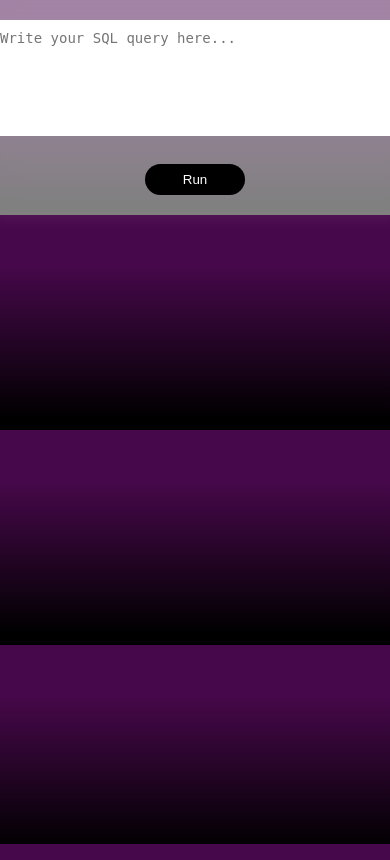
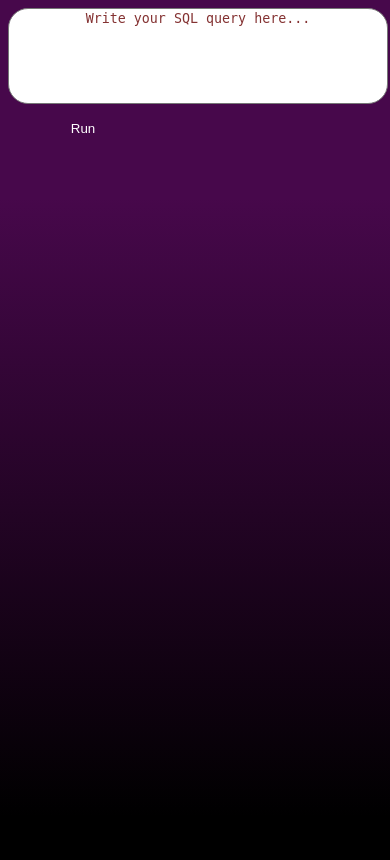
Before and after one commit to Allegsu/PHP_SQL, a PHP site: page / in a window 390 px wide; the page is wider, and only the part inside the window is pictured. Run offline with PHP 8.4, Linux system fonts and the light colour scheme.

Commit message:
body, html responsive fixes, background and styles applied, forms animations and formal with wrapping

```diff
--- a/css/index.css
+++ b/css/index.css
@@ -1,70 +1,82 @@
-html, body{
+html {
+    height: auto;
     margin: 0;
     padding: 0;
-    height: auto;
 }
 body{
-    display: flex;
+    height: 100vh;
+    background-image: linear-gradient(to bottom , #47084b 23%, #000 95%);
+}
+.main{
     justify-content: center;
     align-items: center;
-    background-image: linear-gradient(to bottom , #47084b 23%, #000 95%);
+    display: flex;
 }
-.wrapper{
-    display: flex;
-    flex-direction: column;
-    align-items: center;
-    gap: 20px;
+.background-container{
+    position: fixed;
+    top: 0;
+    left: 0;
+    width: 100vw;
+    height: 100vh;
+    z-index: -1;
+    background-image: url('/images/desktop-bg.jpg');
+    background-size: cover;
+    background-repeat: no-repeat;
+    background-position: center;
+    filter:
+    blur(0.5px)
+    contrast(1.1);
 }
-form{
-    background-color: rgba(255, 255, 255, 0.5);
-    padding: 20px;
+.background-container::before{
+    content: "";
+    position: absolute;
+    top: 0;
+    left: 0;
+    width: 100%;
+    height: 100%;
+    background-color: rgba(0, 0, 0, 0.7);
+    z-index: -1;
+}
+.sql-container{
+    background-color: rgba(0, 0, 0, 0.6);
+    backdrop-filter: blur(3px);
+    color:white;
+    padding: 50px;
     border-radius: 20px;
-    backdrop-filter: blur(10px);
-    box-shadow: 0 0 20px rgba(255, 255, 255, 0.1);
-    display: flex;
-    flex-direction: column;
-    align-items: center;
-    max-width: 600px;
-    width: 100%;
+    box-shadow: 0 0 10px  rgba(0, 0, 0, 0.6);
+    width: 300px;
+    text-align: center;
+    z-index: 1;
 }
-
 textarea{
     width: 100%;
+    border-radius: 20px;
+    line-height: normal;
+    text-align: left;
+    resize: none;
+}
+form button {
+    display: flex;
+    align-items: center;
+    justify-content: center;
+    gap: 10px;
+    margin-top: 12px;
+    margin-bottom: 40px;
+    width: 150px;
     border: none;
-    border-radius: 10px;
-    padding: 10px;
-    resize: none;
-    font-family: monospace;
-    font-size: 14px;
+    background-color: transparent;
+    color: white;
 }
-
-form button{
-    margin-top: 10px;
-    width: 100px;
-    border-radius: 20px;
-    background-color: #000;
-    color: white;
-    border: none;
-    padding: 8px 12px;
-    cursor: pointer;
+form button svg {
+    transform: rotate(0deg);
+    transform-origin: center;
+    transition: transform 0.4s ease;
+    width: 40px;
 }
-pre, p {
-    color: white;
-    background-color: rgba(0, 0, 0, 0.4);
-    padding: 10px;
-    border-radius: 10px;
-    max-width: 600px;
-    word-wrap: break-word;
+form button:hover svg{
+    transform: rotate(360deg);
 }
-.output {
-    margin-top: 20px;
-    background-color: rgba(0, 0, 0, 0.4);
-    padding: 15px;
-    border-radius: 12px;
-    max-width: 600px;
-    color: #fff;
-    font-family: monospace;
-    white-space: pre-wrap;
-    word-wrap: break-word;
-    box-shadow: 0 0 10px rgba(255, 255, 255, 0.1);
+form textarea::placeholder {
+    color: rgba(104, 4, 4, 0.814);
+    text-align: center;
 }
```
